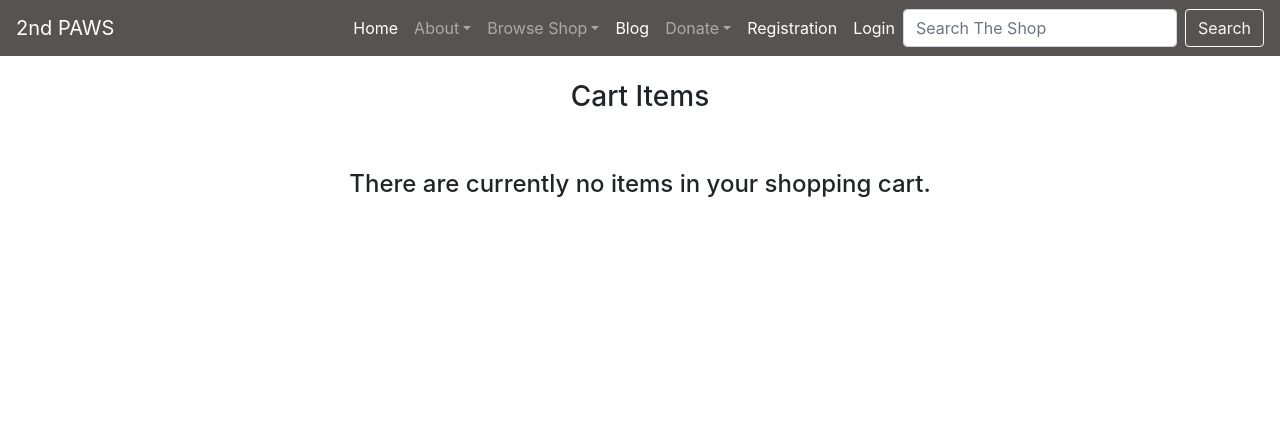
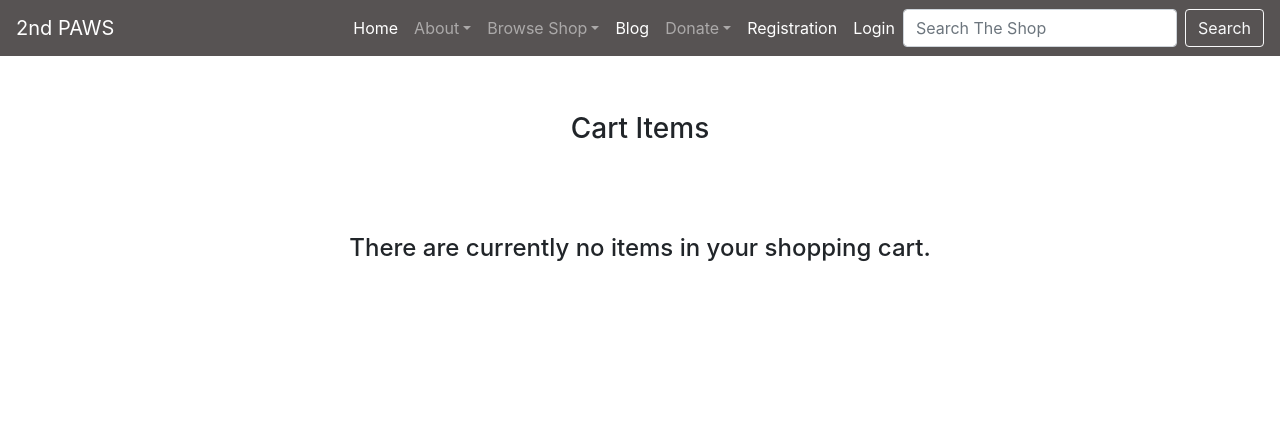
Before and after one commit to 3PU/2nd-paw, a Django app: page /cart/ in a window 1280 px wide. Shown: the top 426 px of the page. Run offline with Django 3.2, Linux system fonts and the light colour scheme; tables that the repository leaves empty hold one stand-in row (values such as "Sample post"); some libraries are stand-ins or nearby versions.

Commit message:
Added padding to cart and checkout headlines and margin to payment submit button

```diff
--- a/static/css/custom.css
+++ b/static/css/custom.css
@@ -167,12 +167,21 @@ html, body {
     padding: 0.3em;
 }
 
+.checkout-headline {
+    padding: 2em;
+}
+
 .checkout-products-table {
     text-align: center;
 }
 
 .checkout-products-table .table {
     border: 1px solid #585454;
+}
+
+#submit_payment_btn {
+    font-size: 1.3em;
+    margin: 2em;
 }
 
 /* ----------------------------------------- PASSWORD RESET PAGES */
```
